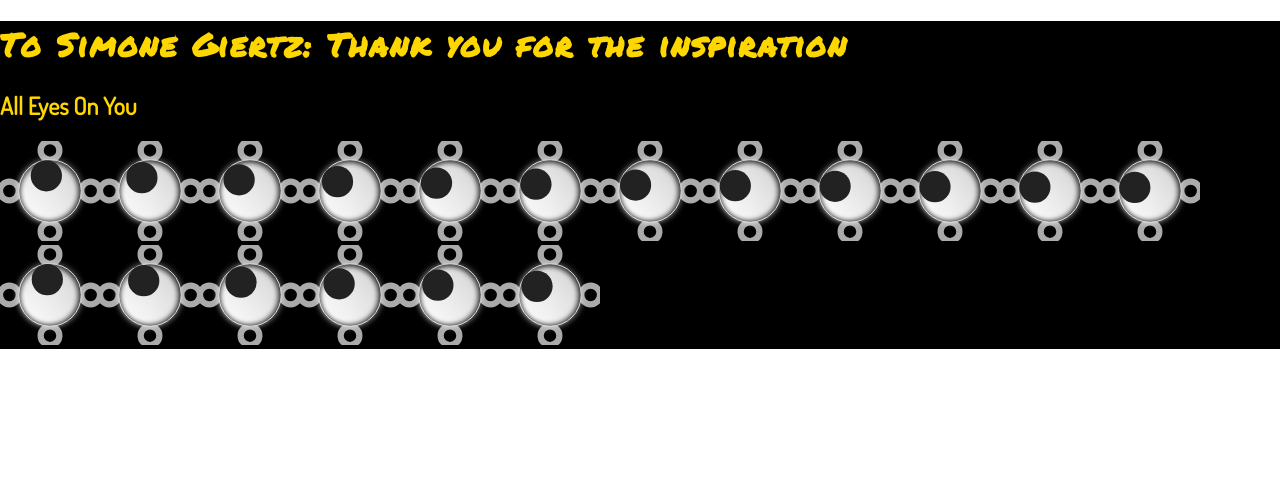
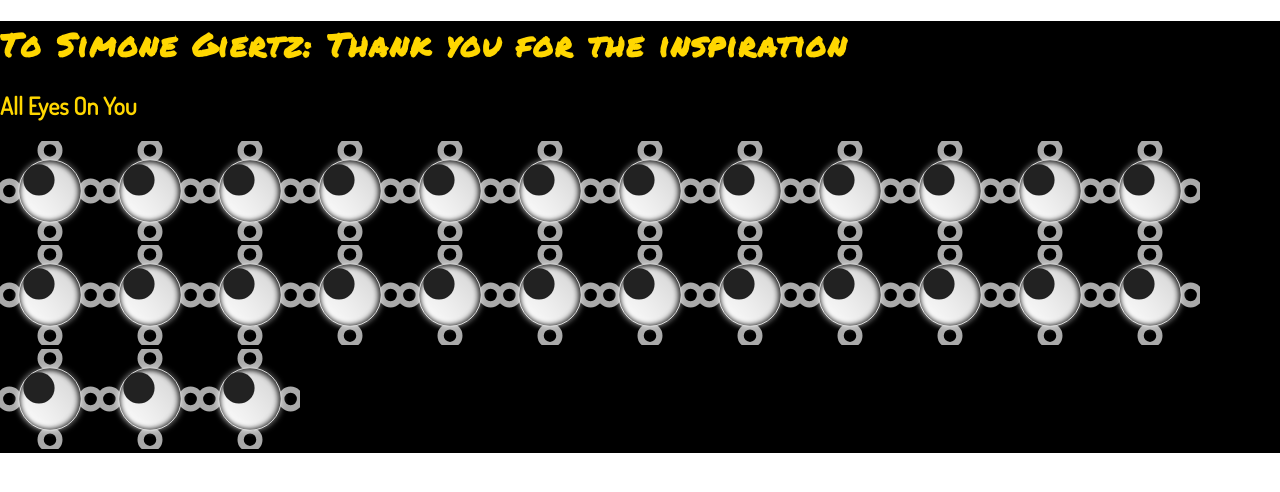
Before and after one commit to SashaBajzek/badass-builder-girl, a React (Create React App) app: page / in a window 1280 px wide. Shown: the top 492 px of the page. Built offline with nearby package versions, Linux system fonts and the light colour scheme.

Commit message:
Add resize listenner

```diff
--- a/src/components/GooglyEyes/GooglyEyes.js
+++ b/src/components/GooglyEyes/GooglyEyes.js
@@ -9,11 +9,17 @@ class GooglyEyes extends Component {
       circleY: null,
       size: {}
     };
+    this.element = null;
   }
 
   refCallback = element => {
-    if (element) {
-      let size = element.getBoundingClientRect();
+    this.element = element;
+    this.checkCircleLocation();
+  };
+
+  checkCircleLocation = () => {
+    if (this.element) {
+      let size = this.element.getBoundingClientRect();
       let circleX = (size.left + size.right) / 2;
       let circleY = (size.top + size.bottom) / 2;
       this.setState({ size, circleX, circleY });
@@ -48,6 +54,12 @@ class GooglyEyes extends Component {
   // shouldComponentUpdate(nextProps, nextState) {
   //   let prevLocation = this.getPupilLoc(this.props.mouseX, this.props.mouseY);
   //   let nextLocation = this.getPupilLoc(nextProps.mouseX, nextProps.mouseY);
+
+  //   let size = this.element.getBoundingClientRect();
+  //   let circleX = (size.left + size.right) / 2;
+  //   let circleY = (size.top + size.bottom) / 2;
+  //   this.setState({ size, circleX, circleY });
+
   //   let diff = Math.abs(
   //     Math.sqrt(
   //       Math.pow(prevLocation.pupilX - nextLocation.pupilX, 2) +
@@ -61,6 +73,28 @@ class GooglyEyes extends Component {
   //     return false;
   //   }
   // }
+
+  shouldComponentUpdate(nextProps, nextState) {
+    if (
+      this.props.windowWidth !== nextProps.windowWidth ||
+      this.props.windowHeight !== nextProps.windowHeight ||
+      this.props.mouseX !== nextProps.mouseX ||
+      this.props.mouseY !== nextProps.mouseY
+    ) {
+      return true;
+    } else {
+      return false;
+    }
+  }
+
+  componentDidUpdate(prevProps, prevState, snapshot) {
+    if (
+      this.props.windowWidth !== prevProps.windowWidth ||
+      this.props.windowHeight !== prevProps.windowHeight
+    ) {
+      this.checkCircleLocation();
+    }
+  }
 
   render() {
     const { eyeSize, mouseX, mouseY } = this.props;
--- a/src/components/Shirt/Shirt.js
+++ b/src/components/Shirt/Shirt.js
@@ -15,12 +15,15 @@ class Shirt extends Component {
     const { eyeSize } = this.state;
     const { mouseX, mouseY } = this.props.mouseLocation;
     const { zeroX, zeroY } = this.props.originLocation;
+    const { windowHeight, windowWidth } = this.props.windowDimensions;
     return (
       <div className="Shirt">
         <h2>All Eyes On You</h2>
         <GooglyEyes
           mouseX={mouseX}
           mouseY={mouseY}
+          windowHeight={windowHeight}
+          windowWidth={windowWidth}
           zeroX={zeroX}
           zeroY={zeroY}
           eyeSize={eyeSize}
@@ -28,6 +31,8 @@ class Shirt extends Component {
         <GooglyEyes
           mouseX={mouseX}
           mouseY={mouseY}
+          windowHeight={windowHeight}
+          windowWidth={windowWidth}
           zeroX={zeroX}
           zeroY={zeroY}
           eyeSize={eyeSize}
@@ -35,6 +40,8 @@ class Shirt extends Component {
         <GooglyEyes
           mouseX={mouseX}
           mouseY={mouseY}
+          windowHeight={windowHeight}
+          windowWidth={windowWidth}
           zeroX={zeroX}
           zeroY={zeroY}
           eyeSize={eyeSize}
@@ -42,6 +49,8 @@ class Shirt extends Component {
         <GooglyEyes
           mouseX={mouseX}
           mouseY={mouseY}
+          windowHeight={windowHeight}
+          windowWidth={windowWidth}
           zeroX={zeroX}
           zeroY={zeroY}
           eyeSize={eyeSize}
@@ -49,6 +58,8 @@ class Shirt extends Component {
         <GooglyEyes
           mouseX={mouseX}
           mouseY={mouseY}
+          windowHeight={windowHeight}
+          windowWidth={windowWidth}
           zeroX={zeroX}
           zeroY={zeroY}
           eyeSize={eyeSize}
@@ -56,6 +67,8 @@ class Shirt extends Component {
         <GooglyEyes
           mouseX={mouseX}
           mouseY={mouseY}
+          windowHeight={windowHeight}
+          windowWidth={windowWidth}
           zeroX={zeroX}
           zeroY={zeroY}
           eyeSize={eyeSize}
@@ -63,6 +76,8 @@ class Shirt extends Component {
         <GooglyEyes
           mouseX={mouseX}
           mouseY={mouseY}
+          windowHeight={windowHeight}
+          windowWidth={windowWidth}
           zeroX={zeroX}
           zeroY={zeroY}
           eyeSize={eyeSize}
@@ -70,6 +85,8 @@ class Shirt extends Component {
         <GooglyEyes
           mouseX={mouseX}
           mouseY={mouseY}
+          windowHeight={windowHeight}
+          windowWidth={windowWidth}
           zeroX={zeroX}
           zeroY={zeroY}
           eyeSize={eyeSize}
@@ -77,6 +94,8 @@ class Shirt extends Component {
         <GooglyEyes
           mouseX={mouseX}
           mouseY={mouseY}
+          windowHeight={windowHeight}
+          windowWidth={windowWidth}
           zeroX={zeroX}
           zeroY={zeroY}
           eyeSize={eyeSize}
@@ -84,6 +103,8 @@ class Shirt extends Component {
         <GooglyEyes
           mouseX={mouseX}
           mouseY={mouseY}
+          windowHeight={windowHeight}
+          windowWidth={windowWidth}
           zeroX={zeroX}
           zeroY={zeroY}
           eyeSize={eyeSize}
@@ -91,6 +112,8 @@ class Shirt extends Component {
         <GooglyEyes
           mouseX={mouseX}
           mouseY={mouseY}
+          windowHeight={windowHeight}
+          windowWidth={windowWidth}
           zeroX={zeroX}
           zeroY={zeroY}
           eyeSize={eyeSize}
@@ -98,6 +121,8 @@ class Shirt extends Component {
         <GooglyEyes
           mouseX={mouseX}
           mouseY={mouseY}
+          windowHeight={windowHeight}
+          windowWidth={windowWidth}
           zeroX={zeroX}
           zeroY={zeroY}
           eyeSize={eyeSize}
@@ -105,6 +130,8 @@ class Shirt extends Component {
         <GooglyEyes
           mouseX={mouseX}
           mouseY={mouseY}
+          windowHeight={windowHeight}
+          windowWidth={windowWidth}
           zeroX={zeroX}
           zeroY={zeroY}
           eyeSize={eyeSize}
@@ -112,6 +139,8 @@ class Shirt extends Component {
         <GooglyEyes
           mouseX={mouseX}
           mouseY={mouseY}
+          windowHeight={windowHeight}
+          windowWidth={windowWidth}
           zeroX={zeroX}
           zeroY={zeroY}
           eyeSize={eyeSize}
@@ -119,6 +148,8 @@ class Shirt extends Component {
         <GooglyEyes
           mouseX={mouseX}
           mouseY={mouseY}
+          windowHeight={windowHeight}
+          windowWidth={windowWidth}
           zeroX={zeroX}
           zeroY={zeroY}
           eyeSize={eyeSize}
@@ -126,6 +157,8 @@ class Shirt extends Component {
         <GooglyEyes
           mouseX={mouseX}
           mouseY={mouseY}
+          windowHeight={windowHeight}
+          windowWidth={windowWidth}
           zeroX={zeroX}
           zeroY={zeroY}
           eyeSize={eyeSize}
@@ -133,6 +166,8 @@ class Shirt extends Component {
         <GooglyEyes
           mouseX={mouseX}
           mouseY={mouseY}
+          windowHeight={windowHeight}
+          windowWidth={windowWidth}
           zeroX={zeroX}
           zeroY={zeroY}
           eyeSize={eyeSize}
@@ -140,6 +175,89 @@ class Shirt extends Component {
         <GooglyEyes
           mouseX={mouseX}
           mouseY={mouseY}
+          windowHeight={windowHeight}
+          windowWidth={windowWidth}
+          zeroX={zeroX}
+          zeroY={zeroY}
+          eyeSize={eyeSize}
+        />
+        <GooglyEyes
+          mouseX={mouseX}
+          mouseY={mouseY}
+          windowHeight={windowHeight}
+          windowWidth={windowWidth}
+          zeroX={zeroX}
+          zeroY={zeroY}
+          eyeSize={eyeSize}
+        />
+        <GooglyEyes
+          mouseX={mouseX}
+          mouseY={mouseY}
+          windowHeight={windowHeight}
+          windowWidth={windowWidth}
+          zeroX={zeroX}
+          zeroY={zeroY}
+          eyeSize={eyeSize}
+        />
+        <GooglyEyes
+          mouseX={mouseX}
+          mouseY={mouseY}
+          windowHeight={windowHeight}
+          windowWidth={windowWidth}
+          zeroX={zeroX}
+          zeroY={zeroY}
+          eyeSize={eyeSize}
+        />
+        <GooglyEyes
+          mouseX={mouseX}
+          mouseY={mouseY}
+          windowHeight={windowHeight}
+          windowWidth={windowWidth}
+          zeroX={zeroX}
+          zeroY={zeroY}
+          eyeSize={eyeSize}
+        />
+        <GooglyEyes
+          mouseX={mouseX}
+          mouseY={mouseY}
+          windowHeight={windowHeight}
+          windowWidth={windowWidth}
+          zeroX={zeroX}
+          zeroY={zeroY}
+          eyeSize={eyeSize}
+        />
+        <GooglyEyes
+          mouseX={mouseX}
+          mouseY={mouseY}
+          windowHeight={windowHeight}
+          windowWidth={windowWidth}
+          zeroX={zeroX}
+          zeroY={zeroY}
+          eyeSize={eyeSize}
+        />
+        <GooglyEyes
+          mouseX={mouseX}
+          mouseY={mouseY}
+          windowHeight={windowHeight}
+          windowWidth={windowWidth}
+          zeroX={zeroX}
+          zeroY={zeroY}
+          eyeSize={eyeSize}
+        />
+        <GooglyEyes
+          mouseX={mouseX}
+          mouseY={mouseY}
+          windowHeight={windowHeight}
+          windowWidth={windowWidth}
+          zeroX={zeroX}
+          zeroY={zeroY}
+          eyeSize={eyeSize}
+        />
+        <GooglyEyes
+          mouseX={mouseX}
+          mouseY={mouseY}
+          windowHeight={windowHeight}
+          windowWidth={windowWidth}
           zeroX={zeroX}
           zeroY={zeroY}
           eyeSize={eyeSize}
--- a/src/components/withMouseTouchLocation/withMouseTouchLocation.js
+++ b/src/components/withMouseTouchLocation/withMouseTouchLocation.js
@@ -2,7 +2,14 @@ import React from "react";
 
 function withMouseTouchLocation(Component, propName = "mouseLocation") {
   return class WithMouseTouchLocation extends React.Component {
-    state = { mouseX: 0, mouseY: 0, zeroX: 0, zeroY: 0 };
+    state = {
+      mouseX: 0,
+      mouseY: 0,
+      windowHeight: 0,
+      windowWidth: 0,
+      zeroX: 0,
+      zeroY: 0
+    };
 
     mouseMove = event =>
       this.setState({
@@ -25,10 +32,33 @@ function withMouseTouchLocation(Component, propName = "mouseLocation") {
       }
     };
 
+    updateDimensions = () => {
+      this.setState({
+        windowHeight: window.innerHeight,
+        windowWidth: window.innerWidth
+      });
+    };
+
+    componentWillMount() {
+      this.updateDimensions();
+    }
+
+    componentDidMount() {
+      window.addEventListener("resize", this.updateDimensions);
+    }
+
+    componentWillUnmount() {
+      window.removeEventListener("resize", this.updateDimensions);
+    }
+
     render() {
       const props = {
         [propName]: { mouseX: this.state.mouseX, mouseY: this.state.mouseY },
         originLocation: { zeroX: this.state.zeroX, zeroY: this.state.zeroY },
+        windowDimensions: {
+          windowHeight: this.state.windowHeight,
+          windowWidth: this.state.windowWidth
+        },
         ...this.props
       };
 
```
Also changed, not shown: src/components/Wrench/wrench.svg (added).
